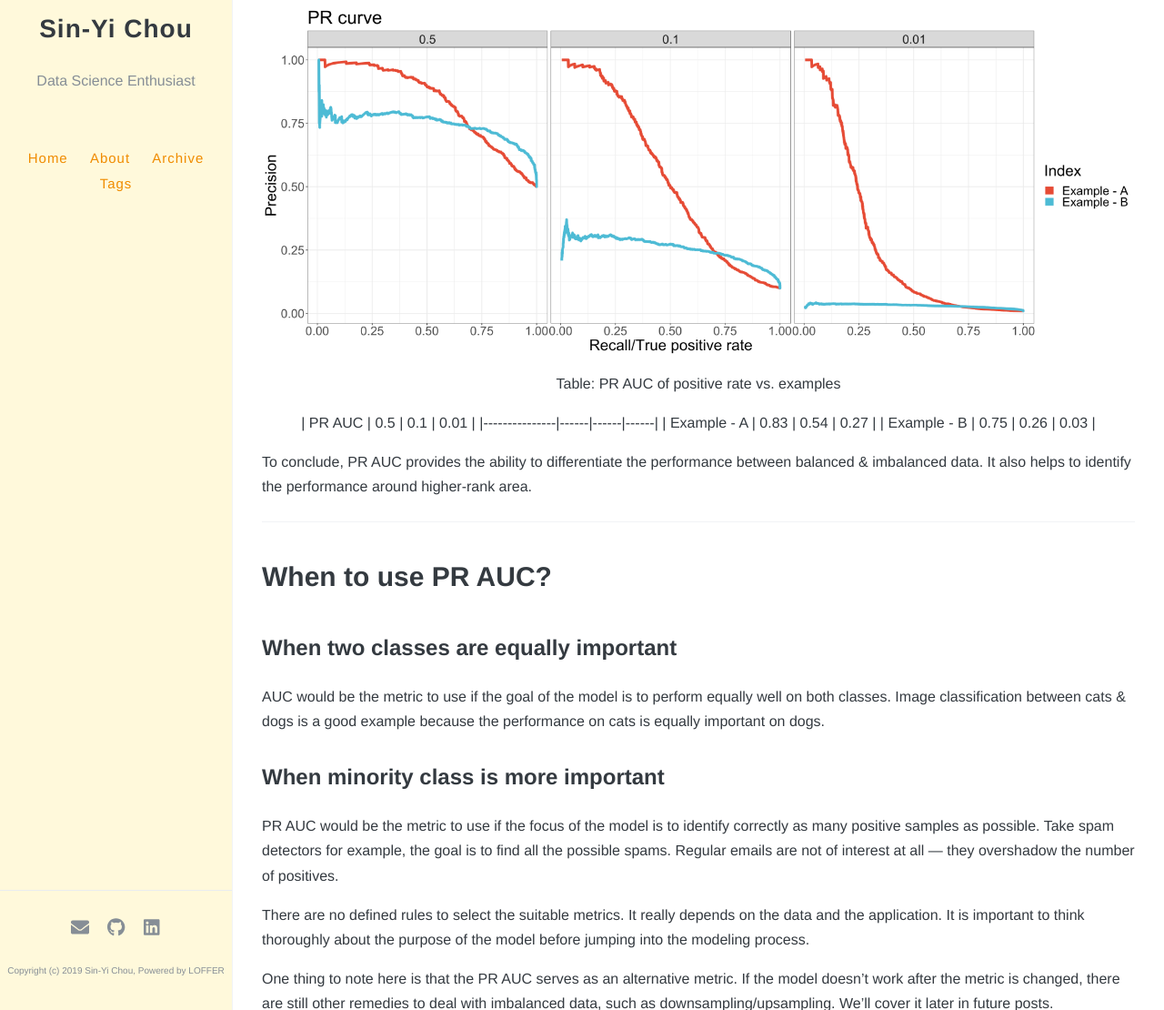
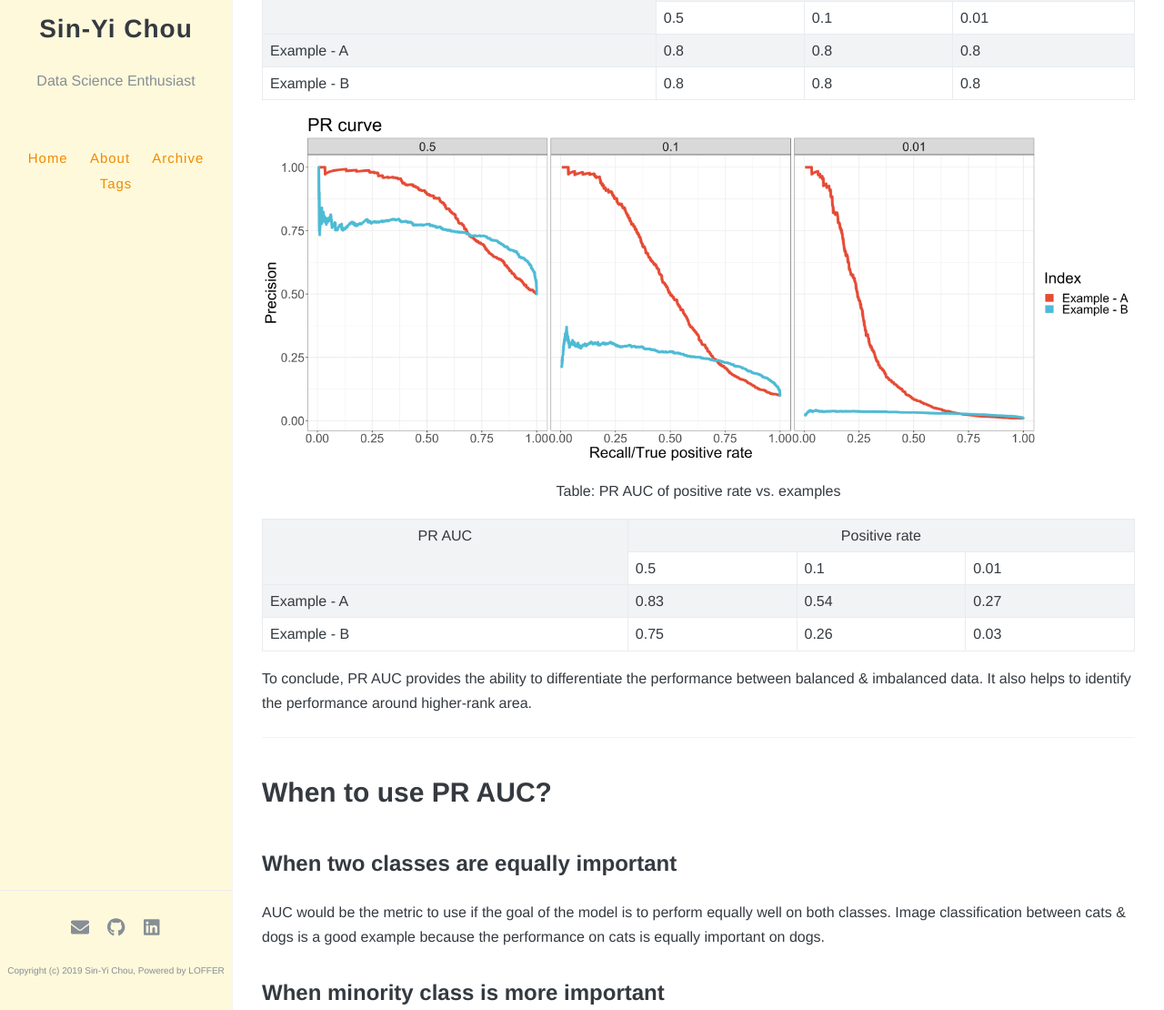
Before and after one commit to sinyi-chou/backup, a Jekyll site: the page built from _posts/2020-04-20-classification-pr-curve.md, in a window 1280 px wide and 1400 px high, scrolled down 5206 px. Shown: the part 290-1400 px from the top of the window at 91% size. Built offline with Jekyll 4.4.1, drawn with Linux system fonts in a browser that asks for light colours; nearby versions of some CDN libraries; comment, search, counter and statistics services are not loaded; some of the changed text lies outside the part shown.

Commit message:
Change table into html format

```diff
--- a/_posts/2020-04-20-classification-pr-curve.md
+++ b/_posts/2020-04-20-classification-pr-curve.md
@@ -80,11 +80,29 @@ As shown in the ROC curves, the curves of example A are different from the ones
 Table: AUC of positive rate vs. examples
 </center>
 <p align="center">
-
-| AUC           | 0.5 | 0.1  | 0.01 |
-|---------------|------|-----|-----|
-| Example - A   | 0.8  | 0.8 | 0.8 |
-| Example - B   | 0.8  | 0.8 | 0.8 |
+<table>
+  <tr>
+    <th rowspan="2">AUC</th>
+    <th colspan="3">Positive rate</th>
+  </tr>
+  <tr>
+    <td>0.5</td>
+    <td>0.1<br></td>
+    <td>0.01</td>
+  </tr>
+  <tr>
+    <td>Example - A</td>
+    <td>0.8</td>
+    <td>0.8</td>
+    <td>0.8</td>
+  </tr>
+  <tr>
+    <td>Example - B</td>
+    <td>0.8</td>
+    <td>0.8</td>
+    <td>0.8</td>
+  </tr>
+</table>
 
 </p>
 
@@ -96,11 +114,29 @@ Table: PR AUC of positive rate vs. examples
 
 <p align="center">
 
-| PR AUC        | 0.5  | 0.1  | 0.01 |
-|---------------|------|------|------|
-| Example - A   | 0.83 | 0.54 | 0.27 |
-| Example - B   | 0.75 | 0.26 | 0.03 |
-
+<table>
+  <tr>
+    <th rowspan="2">PR AUC</th>
+    <th colspan="3">Positive rate</th>
+  </tr>
+  <tr>
+    <td>0.5</td>
+    <td>0.1<br></td>
+    <td>0.01</td>
+  </tr>
+  <tr>
+    <td>Example - A</td>
+    <td>0.83</td>
+    <td>0.54</td>
+    <td>0.27</td>
+  </tr>
+  <tr>
+    <td>Example - B</td>
+    <td>0.75</td>
+    <td>0.26</td>
+    <td>0.03</td>
+  </tr>
+</table>
 </p>
 
 To conclude, PR AUC provides the ability to differentiate the performance between balanced & imbalanced data. It also helps to identify the performance around higher-rank area.
```
